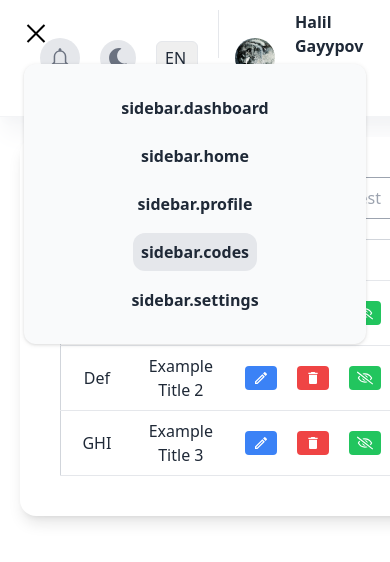
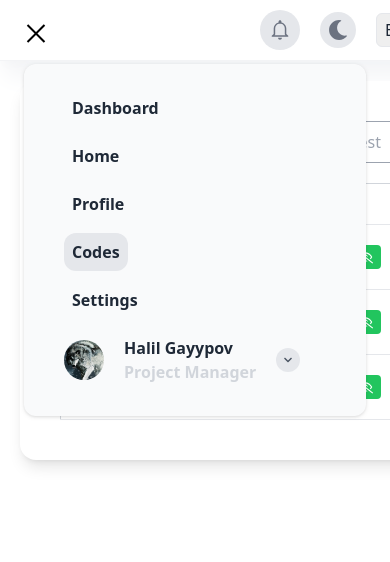
Before and after one commit to Halil777/admin-panel-tailwindcss, a React (Vite) app: page /codes in a window 390 px wide. Both pictures are taken after a click on the button 36 px from the left and 36 px from the top of the page. Shown: the top 562 px of the page. Built offline with nearby package versions, Linux system fonts and the light colour scheme.

Commit message:
translate mobile menu items

```diff
--- a/src/components/layout/navbar/Navbar.tsx
+++ b/src/components/layout/navbar/Navbar.tsx
@@ -2,18 +2,18 @@ import { FC } from "react";
 import Toggle from "../../common/theme/ThemeToggle";
 import Notification from "../../notification/Notification";
 import Profile from "../../profile/Profile";
-// import BaseSearch from "../../common/search/BaseSearch";
 import Language from "../../language/Language";
 
 const Navbar: FC = () => {
   return (
     <nav className="flex items-center justify-end bg-white border-gray-200 px-10 py-2.5 shadow-xl shadow-gray-100 border-b border-b-gray-100  dark:bg-gray-800 dark:shadow-2xl">
-      {/* <BaseSearch /> */}
       <div className="flex   gap-5 items-center">
         <Notification />
         <Toggle />
         <Language />
-        <Profile />
+        <div className="hidden sm:block">
+          <Profile />
+        </div>
       </div>
     </nav>
   );
--- a/src/components/layout/sidebar/Sidebar.tsx
+++ b/src/components/layout/sidebar/Sidebar.tsx
@@ -9,6 +9,7 @@ import { FaAngleDown, FaAngleUp } from "react-icons/fa";
 import { FaCode } from "react-icons/fa";
 import HamburgerButton from "../../common/hamburgerMenu/HamburgerButton";
 import { useTranslation } from "react-i18next";
+import Profile from "../../profile/Profile";
 
 interface MenuItem {
   title: string;
@@ -156,7 +157,7 @@ const Sidebar: FC = () => {
         <div
           className={`${
             mobileMenu ? "flex" : "hidden"
-          } absolute z-50 flex-col items-center self-end py-8 mt-16 space-y-6 font-bold sm:w-auto left-6 right-6 dark:text-white  bg-gray-50 dark:bg-slate-800 drop-shadow md rounded-xl`}
+          } absolute z-50 flex-col items-start pl-10 self-end py-8 mt-16 space-y-6 font-bold sm:w-auto left-6 right-6 dark:text-white  bg-gray-50 dark:bg-slate-800 drop-shadow md rounded-xl`}
         >
           {Menus.map((menu, index) => (
             <Link
@@ -170,10 +171,11 @@ const Sidebar: FC = () => {
                   "bg-gray-200 dark:bg-gray-700"
                 } p-2 rounded-xl hover:bg-gray-200 dark:hover:bg-gray-700`}
               >
-                {menu.title}
+                {t(menu.title)}
               </span>
             </Link>
           ))}
+          <Profile />
         </div>
       </div>
     </>
--- a/src/components/profile/Profile.tsx
+++ b/src/components/profile/Profile.tsx
@@ -1,6 +1,5 @@
 import { FC, useState } from "react";
 import { FaChevronDown } from "react-icons/fa";
-import { MdKeyboardArrowUp } from "react-icons/md";
 
 const Profile: FC = () => {
   const [isDropdownOpen, setDropdownOpen] = useState(false);
@@ -10,9 +9,10 @@ const Profile: FC = () => {
   };
 
   return (
-    <div className="relative">
+    <div>
+      <div className="relative ">
         <div className="flex gap-4">
-        <div className="h-12 p-0.4 bg-gray-300 border-r"></div>
+          <div className="hidden sm:block h-12 p-0.4 bg-gray-300 border-r"></div>
           <div
             className="flex gap-5 cursor-pointer items-center"
             onClick={toggleDropdown}
@@ -27,18 +27,14 @@ const Profile: FC = () => {
               <label className="text-gray-300">Project Manager</label>
             </div>
             <div className="flex items-center p-2 justify-center w-6 h-6 rounded-full bg-gray-200">
-            {isDropdownOpen ? (
-              <MdKeyboardArrowUp className="text-gray-600 " />
-            ) : (
               <FaChevronDown className="text-gray-600" />
-            )}
             </div>
           </div>
         </div>
 
         {isDropdownOpen && (
           <div className="absolute top-full right-0 mt-2 bg-white border border-gray-300 rounded shadow-lg">
-          <div className="p-4">
+            <div className="p-4 gap-3 flex flex-col items-start">
               <p className="text-gray-800">First Name Last Name</p>
               <p className="text-gray-500">Project Manager</p>
               <button className="text-blue-500 hover:underline">
@@ -49,6 +45,7 @@ const Profile: FC = () => {
           </div>
         )}
       </div>
+    </div>
   );
 };
 
--- a/src/components/services/code/CodesTable.tsx
+++ b/src/components/services/code/CodesTable.tsx
@@ -79,9 +79,7 @@ const CodesTable: React.FC<TableProps> = ({
           theme === "dark" ? "dark:text-white" : ""
         }`}
       >
-        <span className={theme === "dark" ? "dark:text-white" : ""}>
-          Codes Table
-        </span>
+        <span className="dark:text-white text-2xl">Codes Table</span>
         <button
           type="button"
           className="py-2 px-4 rounded border border-gray-400 text-gray-400 dark:text-white dark:border-white"
```
Lines whose indentation alone changed are shown as unchanged.
